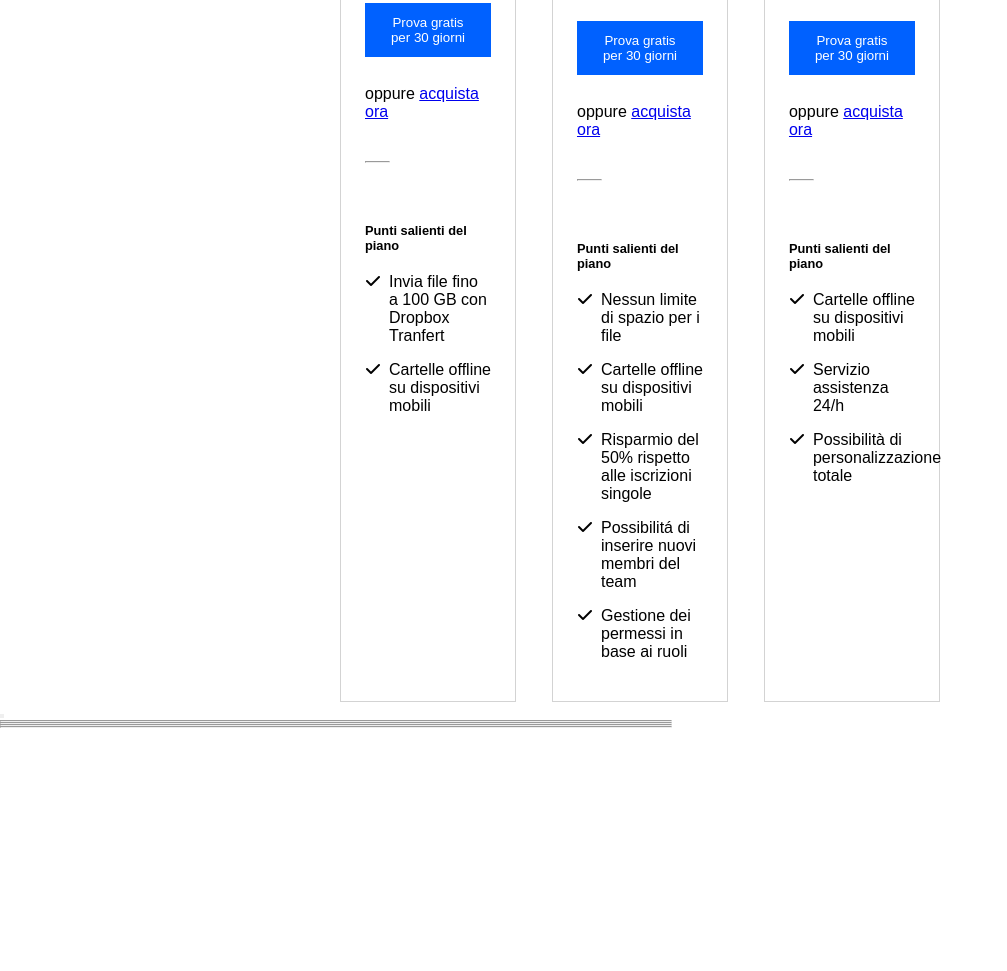
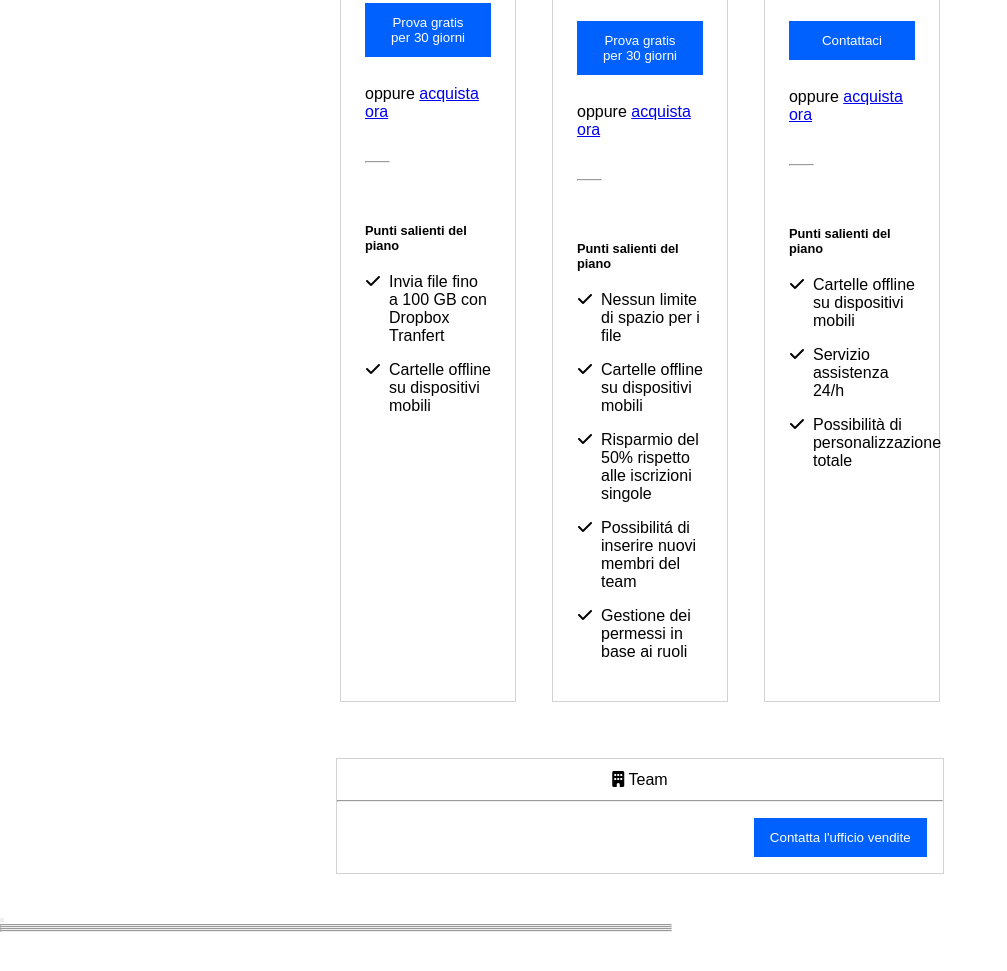
Before and after one commit to FlorianKomnino/htmlcss-dropbox, a plain HTML site: page index.html in a window 1280 px wide. Shown: the part 1610-2581 px from the top of the page, without its empty margins (0-1007 px from the left). Drawn offline with Linux system fonts and the light colour scheme.

Commit message:
started horizontal section + various corrections

```diff
--- a/css/style.css
+++ b/css/style.css
@@ -28,9 +28,9 @@
 
 header {
     height: 80px;
+    justify-content: space-between;
     /* da togliere */
     background-color: red;
-    justify-content: space-between;
 }
 
 header li,
@@ -123,3 +123,25 @@ li.flex {
     margin-top: 2.5rem;
     margin-bottom: 2.5rem;
 }
+
+.horizontal-section-container {
+    padding: 2rem;
+}
+
+.horizontal-section {
+    border: 0.75px solid lightgray;
+    margin-top: 1.5rem;
+}
+
+div.horizontal-section-element {
+    width: 70%;
+}
+
+button.horizontal-section-element {
+    width: 30%;
+    margin: 1rem;
+}
+
+.horiontal-section-element {
+    display: inline-block
+}
--- a/index.html
+++ b/index.html
@@ -125,7 +125,7 @@
                             </li>
                         </ul>
 
-                        <button class="prova-gratis"> Prova gratis per 30 giorni</button>
+                        <button class="prova-gratis">Prova gratis per 30 giorni</button>
 
                         <p>oppure <a href="#">acquista ora</a></p>
 
@@ -201,7 +201,7 @@
                             </li>
                         </ul>
 
-                        <button class="prova-gratis"> Prova gratis per 30 giorni</button>
+                        <button class="prova-gratis">Prova gratis per 30 giorni</button>
 
                         <p>oppure <a href="#">acquista ora</a></p>
 
@@ -304,7 +304,7 @@
                             </li>
                         </ul>
 
-                        <button class="prova-gratis"> Prova gratis per 30 giorni</button>
+                        <button class="prova-gratis">Contattaci</button>
 
                         <p>oppure <a href="#">acquista ora</a></p>
 
@@ -344,9 +344,22 @@
                 </section>
             </div>
 
-            <div class="thin-container">
+            <div class="thin-container horizontal-section-container">
 
-                <section class="horizontal-section"></section>
+                <section class="horizontal-section">
+                    <p class="account-type">
+                        <i class="fa-solid fa-building"></i> Team
+                    </p>
+                    <hr>
+                    <div class="horizontal-section-description flex">
+                        <div class="horizontal-section-element">
+                            <h2></h2>
+                            <h3></h3>
+                            <p></p>
+                        </div>
+                        <button class="prova-gratis horizontal-section-element">Contatta l'ufficio vendite</button>
+                    </div>
+                </section>
 
             </div>
 
```
